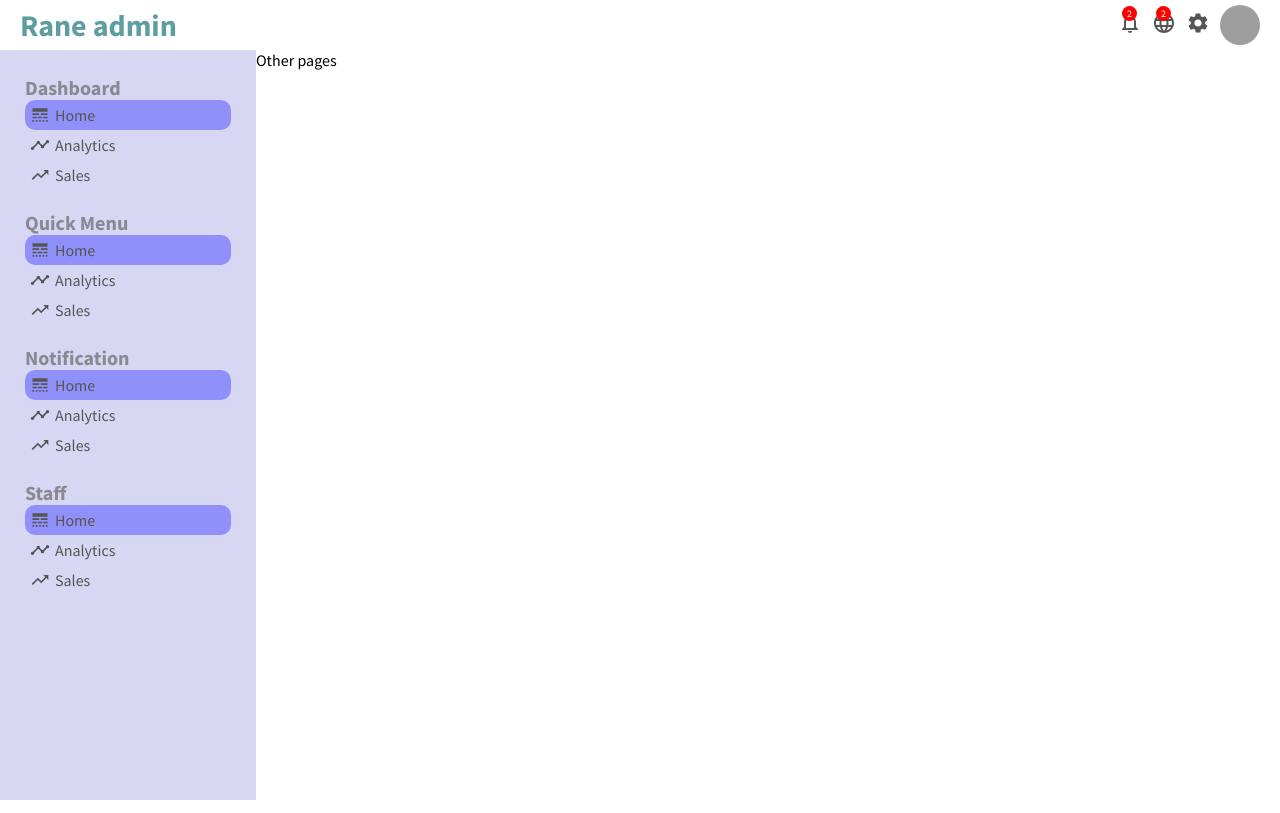
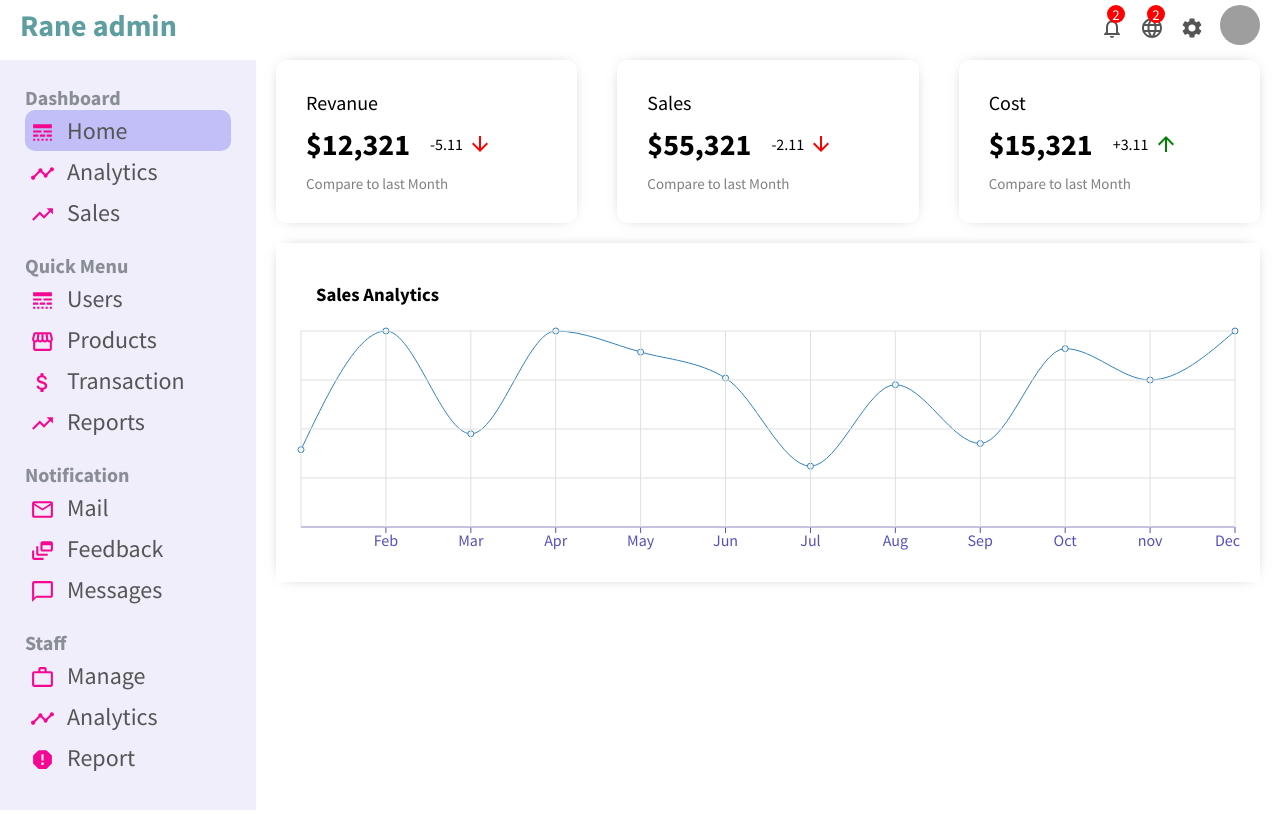
Before and after one commit to nesar11/Kane-Admin, a React (Create React App) app: page / in a window 1280 px wide. Built offline with nearby package versions, Linux system fonts and the light colour scheme; grey boxes are pictures that could not be loaded.

Commit message:
dashboard ui

```diff
--- a/src/App.css
+++ b/src/App.css
@@ -1,7 +1,5 @@
 .container{
     display: flex;
+    margin-top: 10px;
 
 }
-.others {
-    flex:4;
-}
--- a/src/App.js
+++ b/src/App.js
@@ -1,20 +1,19 @@
 import Sidebar from "./components/sidebar/Sidebar";
 import Topbar from "./components/topbar/Topbar";
-import "./app.css";
+import "./app.css"
+import Home from "./pages/home/Home";
 
 
 function App() {
   return (
     <div >
      <Topbar/>
-
-    <div className="container">
-    <Sidebar />
-    <div className="others">
-    Other pages
-      </div>
-
-      </div>
+       <div className="container">
+        <Sidebar />
+          <div className="home">
+            <Home />
+          </div>
+        </div>
     </div>
   );
 }
--- /dev/null
+++ b/src/components/chart/Chart.jsx
@@ -0,0 +1,82 @@
+import "./chart.css"
+import { LineChart, Line, XAxis, YAxis, CartesianGrid, Tooltip, Legend, ResponsiveContainer } from 'recharts';
+
+const data = [
+    {
+      name: 'Jan',
+      "active user": 789,
+
+    },
+    {
+      name: 'Feb',
+      "active user": 2000,
+
+    },
+    {
+      name: 'Mar',
+      "active user": 951,
+
+    },
+    {
+      name: 'Apr',
+      "active user": 2000,
+
+    },
+    {
+      name: 'May',
+      "active user": 1785,
+
+    },
+    {
+      name: 'Jun',
+      "active user": 1520,
+
+    },
+    {
+      name: 'Jul',
+      "active user": 621,
+
+    },
+    {
+      name: 'Aug',
+      "active user": 1452,
+
+    },
+    {
+      name: 'Sep',
+      "active user": 852,
+
+    },
+    {
+      name: 'Oct',
+      "active user": 1820,
+
+    },
+    {
+      name: 'nov',
+      "active user": 1500,
+
+    },
+    {
+      name: 'Dec',
+      "active user": 2000,
+
+    }
+
+  ];
+export default function Chart() {
+  return (
+    <div  className="chart">
+        <h3 className="chartTitle">Sales Analytics</h3>
+        <ResponsiveContainer width="100%" aspect={4/1}>
+            <LineChart data={data}>
+            <XAxis dataKey="name" stroke="#5550bd"></XAxis>
+            <Line type="monotone" dataKey="active user"></Line>
+            <Tooltip/>
+            <CartesianGrid stroke="#e0dfdf" />
+            </LineChart>
+        </ResponsiveContainer>
+
+    </div>
+  )
+}
--- /dev/null
+++ b/src/components/chart/chart.css
@@ -0,0 +1,10 @@
+.chart {
+    margin: 20px;
+    padding: 20px;
+    -webkit-box-shadow: 0px 0px 15px -10px rgba(0, 0, 0, 0.75);
+    box-shadow: 0px 0px 15px -10px rgba(0, 0, 0, 0.75);
+
+}
+.chartTitle{
+    margin: 20px;
+}
--- /dev/null
+++ b/src/components/featuredInfo/featuredInfo.css
@@ -0,0 +1,42 @@
+.featured{
+    width: 100%;
+    display: flex;
+    justify-content: space-between;
+}
+.featuredItem{
+    flex: 1;
+    margin:0px 20px;
+    padding: 30px;
+    border-radius: 10px;
+    -webkit-box-shadow: 0px 0px 15px -10px rgba(0, 0, 0, 0.75);
+    box-shadow: 0px 0px 15px -10px rgba(0, 0, 0, 0.75);
+}
+.featuredTitle{
+   font-size: 20px;
+}
+.featuredMoneyContainer{
+    margin: 10px 0px;
+    display: flex;
+}
+.featuredMoney{
+  font-size: 30px;
+  font-weight: 600;
+}
+.featuredMoneyRate{
+    display: flex;
+    align-items: center;
+    margin-left: 20px;
+
+}
+.featuredIcon{
+   font-size: 14px;
+   margin-left: 5px;
+   color: green;
+}
+.featuredIcon.negative{
+    color: red;
+}
+.featuredSub {
+font-size: 15px;
+color: gray;
+}
--- /dev/null
+++ b/src/components/featuredInfo/featuredInfo.jsx
@@ -0,0 +1,33 @@
+import "./featuredInfo.css"
+import ArrowDownward from '@material-ui/icons/ArrowDownward';
+import { ArrowUpward } from "@mui/icons-material";
+export default function featuredInfo() {
+  return (
+    <div className="featured">
+        <div className="featuredItem">
+            <span className="featuredTitle"> Revanue</span>
+                <div className="featuredMoneyContainer">
+                    <span className="featuredMoney"> $12,321</span>
+                    <span className="featuredMoneyRate"> -5.11 <ArrowDownward className="featuredIcon negative" /></span>
+                </div>
+            <span className="featuredSub"> Compare to last Month</span>
+        </div>
+        <div className="featuredItem">
+            <span className="featuredTitle"> Sales</span>
+                <div className="featuredMoneyContainer">
+                    <span className="featuredMoney"> $55,321</span>
+                    <span className="featuredMoneyRate"> -2.11 <ArrowDownward  className="featuredIcon negative"/></span>
+                </div>
+            <span className="featuredSub"> Compare to last Month</span>
+        </div>
+        <div className="featuredItem">
+            <span className="featuredTitle"> Cost</span>
+                <div className="featuredMoneyContainer">
+                    <span className="featuredMoney"> $15,321</span>
+                    <span className="featuredMoneyRate"> +3.11 <ArrowUpward className="featuredIcon" /></span>
+                </div>
+            <span className="featuredSub"> Compare to last Month</span>
+        </div>
+     </div>
+  )
+}
--- a/src/components/sidebar/Sidebar.jsx
+++ b/src/components/sidebar/Sidebar.jsx
@@ -1,5 +1,18 @@
 import React from 'react'
-import {LineStyle, Timeline, TrendingUp} from '@material-ui/icons';
+import {
+  LineStyle,
+  Timeline,
+  TrendingUp,
+  PermIdentity,
+  Storefront,
+  AttachMoney,
+  BarChart,
+  MailOutline,
+  DynamicFeed,
+  ChatBubbleOutline,
+  WorkOutline,
+  Report,
+} from "@material-ui/icons";
 import "./sidebar.css"
 
 export default function Sidebar() {
@@ -31,17 +44,21 @@ export default function Sidebar() {
 
 
           <h3 className="sidebarTitle">Quick Menu</h3>
-          <li className="sidebarListItem active">
+          <li className="sidebarListItem ">
             <LineStyle className='sidebarIcon'/>
-            Home
+            Users
           </li>
           <li className="sidebarListItem">
-            <Timeline  className='sidebarIcon' />
-            Analytics
+            <Storefront  className='sidebarIcon' />
+            Products
+          </li>
+          <li className="sidebarListItem">
+            <AttachMoney  className='sidebarIcon' />
+            Transaction
           </li>
           <li className="sidebarListItem">
             <TrendingUp  className='sidebarIcon' />
-            Sales
+            Reports
           </li>
         </ul>
 
@@ -49,17 +66,17 @@ export default function Sidebar() {
       <div className="sidebarMenu">
         <ul className="sidebarList">
           <h3 className="sidebarTitle">Notification</h3>
-          <li className="sidebarListItem active">
-            <LineStyle className='sidebarIcon'/>
-            Home
+          <li className="sidebarListItem">
+            <MailOutline className='sidebarIcon'/>
+            Mail
           </li>
           <li className="sidebarListItem">
-            <Timeline  className='sidebarIcon' />
-            Analytics
+            <DynamicFeed   className='sidebarIcon' />
+            Feedback
           </li>
           <li className="sidebarListItem">
-            <TrendingUp  className='sidebarIcon' />
-            Sales
+            <ChatBubbleOutline   className='sidebarIcon' />
+            Messages
           </li>
         </ul>
 
@@ -67,17 +84,17 @@ export default function Sidebar() {
       <div className="sidebarMenu">
         <ul className="sidebarList">
           <h3 className="sidebarTitle">Staff</h3>
-          <li className="sidebarListItem active">
-            <LineStyle className='sidebarIcon'/>
-            Home
+          <li className="sidebarListItem">
+            <WorkOutline  className='sidebarIcon'/>
+            Manage
           </li>
           <li className="sidebarListItem">
             <Timeline  className='sidebarIcon' />
             Analytics
           </li>
           <li className="sidebarListItem">
-            <TrendingUp  className='sidebarIcon' />
-            Sales
+            <Report   className='sidebarIcon' />
+            Report
           </li>
         </ul>
 
--- a/src/components/sidebar/sidebar.css
+++ b/src/components/sidebar/sidebar.css
@@ -1,7 +1,7 @@
 .sidebar{
     flex: 1;
     height: calc(100vh - 50px);
-    background-color: rgb(215, 215, 243);
+    background-color: rgb(239, 238, 250);
     position: sticky;
     top: 50px;
 }
@@ -15,7 +15,7 @@
 }
 .sidebarTitle{
     font-size: 20px;
-    color: rgb(137, 137, 148);
+    color: rgb(137, 141, 148);
 }
 .sidebarList{
     list-style: none;
@@ -26,14 +26,18 @@
    padding: 5px;
    display: flex;
    border-radius: 10px;
+   font-size: x-large;
+   cursor: pointer;
 }
 .sidebarListItem.active, .sidebarListItem:hover{
-    background-color: rgb(144, 144, 250);
+    background-color: rgb(194, 191, 248);
 
 }
 .sidebarIcon{
-    margin-right: 5px;
-    font-size: 20px !important;
+    margin-right: 12px;
+    margin-top: 5px;
+    font-size: 25px !important;
     font-weight: 40px !important;
+    color: rgb(246, 7, 146);
 
 }
--- a/src/components/topbar/topbar.css
+++ b/src/components/topbar/topbar.css
@@ -30,15 +30,20 @@
 
 }
 .topbarIconContainer{
+width: 30px;
+height: 30px;
 position: relative;
 cursor: pointer;
 margin-right: 10px;
 color: #555;
+font-size: 30px;
+
+
 
 }
 .topIconBagde{
-    width: 15px;
-    height: 15px;
+    width: 18px;
+    height: 18px;
     position: absolute;
     top:-5px;
     right: 5px;
@@ -48,7 +53,7 @@ color: #555;
     display: flex;
     align-items: center;
     justify-content: center;
-    font-size: 10px;
+    font-size: 15px;
 
 
 }
--- /dev/null
+++ b/src/pages/home/Home.jsx
@@ -0,0 +1,13 @@
+
+import Chart from "../../components/chart/Chart";
+import FeaturedInfo from "../../components/featuredInfo/featuredInfo";
+import "./home.css"
+export default function Home() {
+  return (
+    <div className="home">
+        <FeaturedInfo />
+        <Chart />
+
+    </div>
+  )
+}
--- /dev/null
+++ b/src/pages/home/home.css
@@ -0,0 +1,4 @@
+
+.home {
+    flex:4;
+}
```
